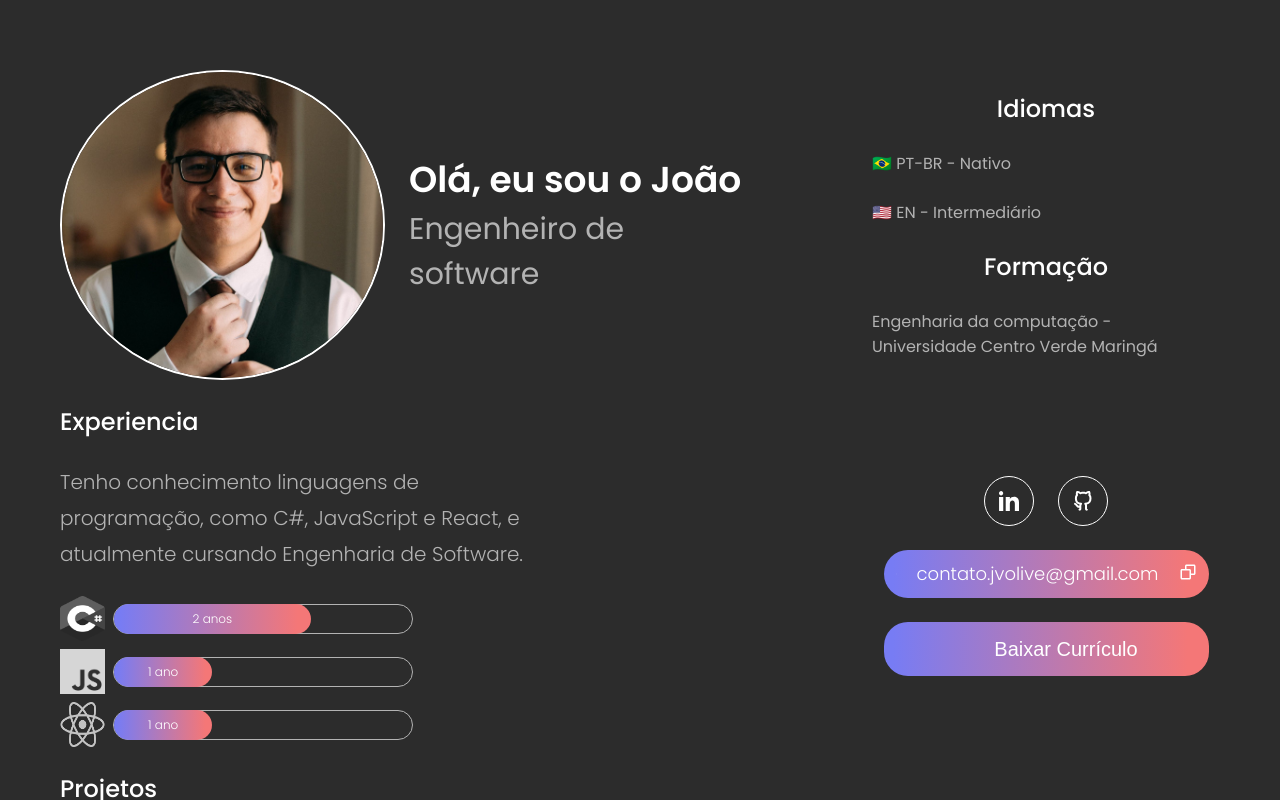
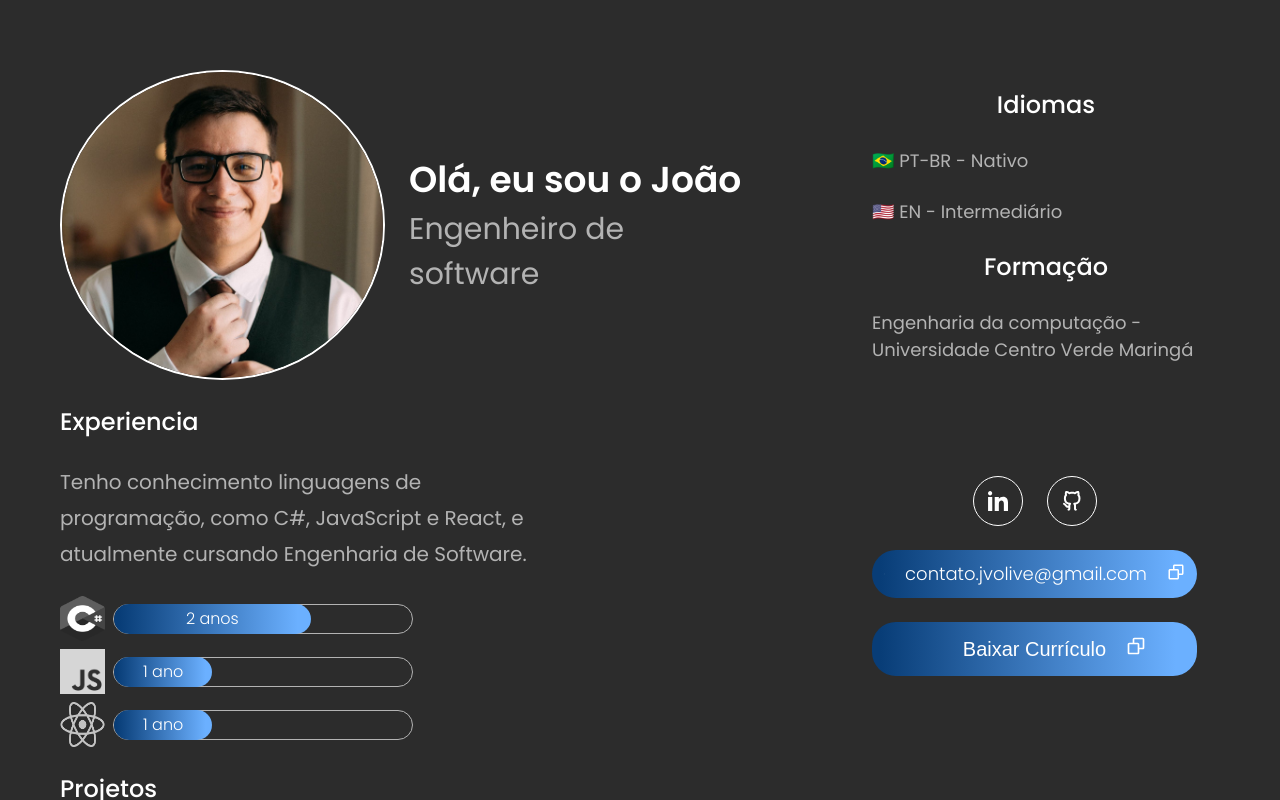
Before and after one commit to jvolive/portfolio, a Next.js app: page / in a window 1280 px wide. Built offline with nearby package versions, Linux system fonts and the light colour scheme.

Commit message:
style: adjust on screen

```diff
--- a/src/app/components/buttons/email/email-btns.scss
+++ b/src/app/components/buttons/email/email-btns.scss
@@ -1,5 +1,5 @@
 .btn-email {
-  background: linear-gradient(90deg, #777cf4 2.62%, #f47777 93.38%);
+  background: linear-gradient(90deg, #083d77 2.62%, #6bb0ff 93.38%);
   border-radius: 24px;
   width: 325px;
   padding: 12px;
@@ -17,8 +17,8 @@
   gap: 20px;
   justify-content: center;
 }
-.notification {
-  background: linear-gradient(90deg, #777cf4 2.62%, #f47777 93.38%);
+.notification-email {
+  background: linear-gradient(90deg, #083d77 2.62%, #6bb0ff 93.38%);
   border-radius: 24px;
   width: 325px;
   padding: 12px;
@@ -29,7 +29,6 @@
   font-weight: 200;
   font-size: 18px;
   line-height: 20px;
-  text-transform: uppercase;
   border: none;
 
   display: flex;
--- a/src/app/components/buttons/email/email-btns.tsx
+++ b/src/app/components/buttons/email/email-btns.tsx
@@ -27,7 +27,7 @@ export function EmailBtns() {
   return (
     <div>
       {isCopied ? (
-        <div className="notification">
+        <div className="notification-email">
           <BsCheck2All />
           Email copiado
         </div>
--- a/src/app/components/curriculum/DownloadButton.tsx
+++ b/src/app/components/curriculum/DownloadButton.tsx
@@ -4,6 +4,8 @@
 import React, { useState } from "react";
 import axios from "axios";
 import "./curriculum.scss";
+import { BiCopy } from "react-icons/bi";
+import { BsCheck2All } from "react-icons/bs";
 import { PdfIcon } from "../icons/pdf-icon";
 
 interface DownloadButtonProps {
@@ -31,6 +33,9 @@ const DownloadButton: React.FC<DownloadButtonProps> = ({ pdfUrl }) => {
       window.URL.revokeObjectURL(url);
 
       setDownloaded(true);
+      setTimeout(() => {
+        setDownloaded(false);
+      }, 2000);
     } catch (error) {
       console.error("Erro ao baixar o arquivo PDF:", error);
     }
@@ -38,14 +43,24 @@ const DownloadButton: React.FC<DownloadButtonProps> = ({ pdfUrl }) => {
 
   return (
     <div>
+      {downloaded ? (
+        <div className="notification-curriculum">
+          <BsCheck2All />
+          Obrigado
+        </div>
+      ) : (
         <button
           className={`btn-curriculum ${downloaded ? "downloaded" : ""}`}
           onClick={downloadPdf}
           disabled={downloaded}
         >
           <PdfIcon />
-        {downloaded ? "Obrigado" : "Baixar Currículo"}
+          <span>Baixar Currículo</span>
+          <span>
+            <BiCopy />
+          </span>
         </button>
+      )}
     </div>
   );
 };
--- a/src/app/components/curriculum/curriculum.scss
+++ b/src/app/components/curriculum/curriculum.scss
@@ -1,5 +1,5 @@
 .btn-curriculum {
-  background: linear-gradient(90deg, #777cf4 2.62%, #f47777 93.38%);
+  background: linear-gradient(90deg, #083d77 2.62%, #6bb0ff 93.38%);
   border-radius: 24px;
   width: 325px;
   padding: 12px;
@@ -17,3 +17,23 @@
   gap: 20px;
   justify-content: center;
 }
+
+.notification-curriculum {
+  background: linear-gradient(90deg, #083d77 2.62%, #6bb0ff 93.38%);
+  border-radius: 24px;
+  width: 325px;
+  padding: 12px;
+  text-align: center;
+  text-decoration: none;
+
+  color: var(--text-primary);
+  font-weight: 200;
+  font-size: 18px;
+  line-height: 20px;
+  border: none;
+
+  display: flex;
+  align-items: center;
+  gap: 20px;
+  justify-content: center;
+}
--- a/src/app/components/experience/experience.scss
+++ b/src/app/components/experience/experience.scss
@@ -4,15 +4,15 @@
   align-items: center;
   max-width: 500px;
   gap: 24px;
+  width: 100%;
 
   grid-area: experience;
 
   p {
-    font-weight: 300;
     font-size: 18px;
     line-height: 28px;
     color: var(--text-secondary);
-    text-align: center;
+    text-align: start;
   }
 
   .experience-time {
@@ -48,13 +48,13 @@
 
         border-radius: 24px;
         height: 30px;
-        border: 1px solid linear-gradient(90deg, #777cf4 2.62%, #f47777 93.38%);
-        background: linear-gradient(90deg, #777cf4 2.62%, #f47777 93.38%);
+        border: 1px solid linear-gradient(90deg, #083d77 2.62%, #6bb0ff 93.38%);
+        background: linear-gradient(90deg, #083d77 2.62%, #6bb0ff 93.38%);
 
         color: var(--text-primary);
         font-weight: 300;
         text-align: center;
-        font-size: 12px;
+        font-size: 16px;
 
         &.measure-1 {
           width: 33%;
--- a/src/app/components/information/information.scss
+++ b/src/app/components/information/information.scss
@@ -5,6 +5,7 @@
   width: 100%;
   gap: 24px;
   max-width: 500px;
+  font-size: 18px;
 
   grid-area: info;
 
--- a/src/app/components/projects/projects.scss
+++ b/src/app/components/projects/projects.scss
@@ -1,7 +1,7 @@
 .projects {
+  align-items: start;
   display: flex;
   flex-direction: column;
-  max-width: 500px;
   gap: 24px;
 
   grid-area: projects;
--- a/src/app/components/projects/section-Project/section-project1.scss
+++ b/src/app/components/projects/section-Project/section-project1.scss
@@ -1,7 +1,7 @@
 .projects1 {
   display: flex;
   flex-direction: column;
-  align-items: center;
+  align-items: start;
   justify-content: center;
   gap: 8px;
 
--- a/src/app/styles/home.scss
+++ b/src/app/styles/home.scss
@@ -1,5 +1,5 @@
 .container {
-  padding: 40px 32px;
+  padding: 30px 0px;
   display: grid;
   gap: 24px;
   justify-items: center;
@@ -17,7 +17,6 @@
     justify-content: center;
     flex-direction: column;
     gap: 24px;
-    width: 100%;
     grid-area: btns;
   }
 }
```
Lines whose indentation alone changed are shown as unchanged.
